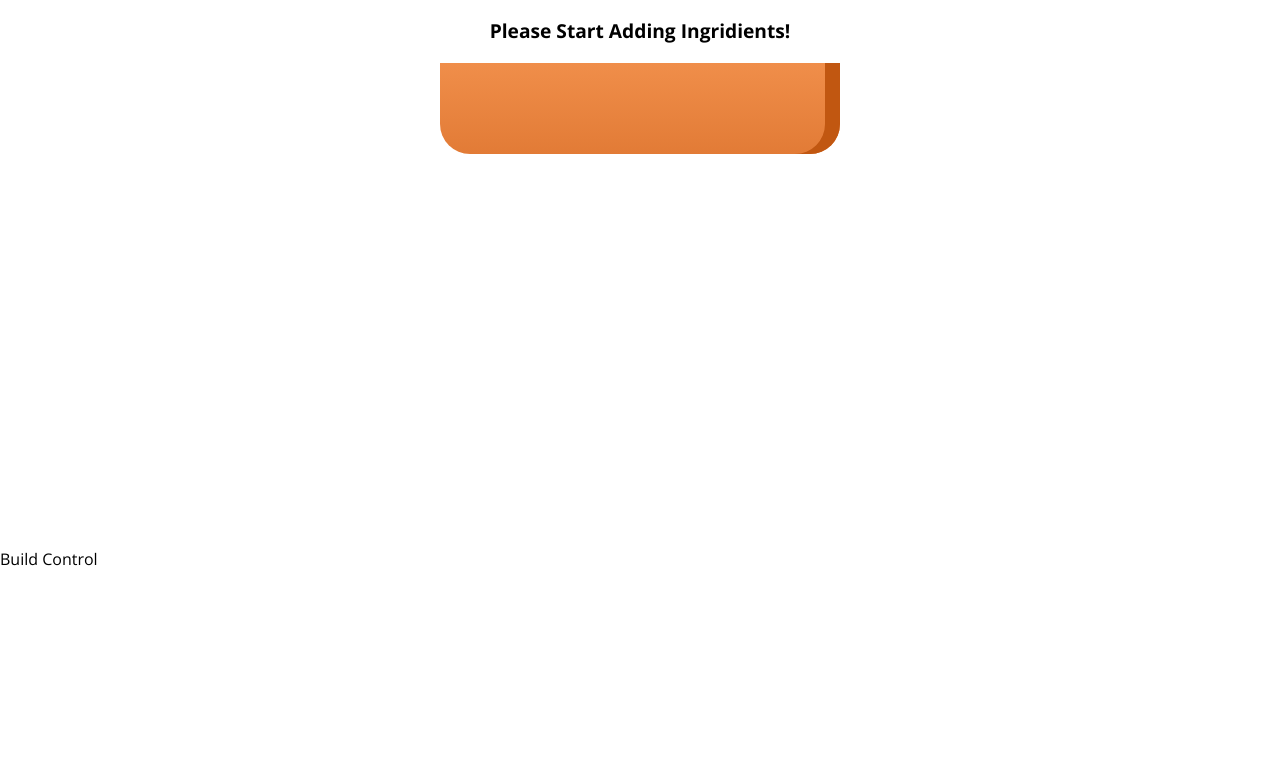
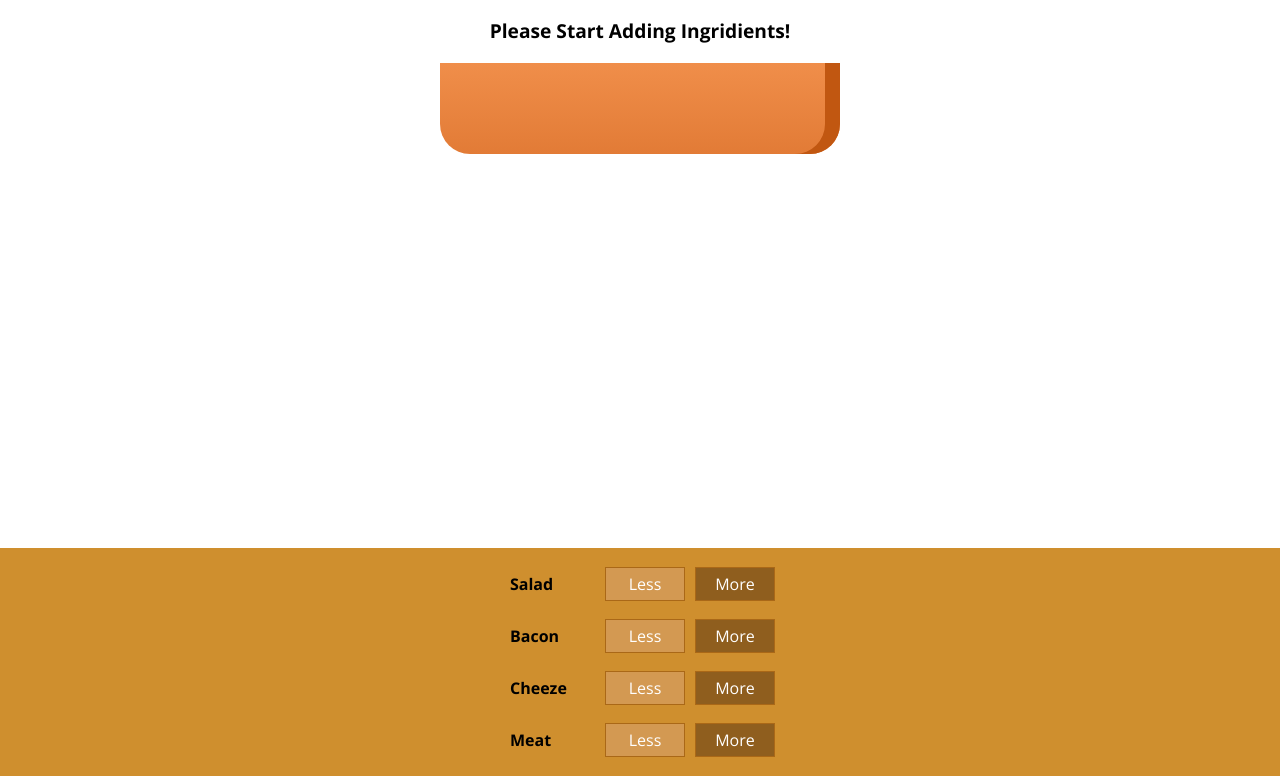
Before and after one commit to Tanishq0007/ReactBurger, a React app: page / in a window 1280 px wide. Shown: the part 190-966 px from the top of the page. Before the commit the page ends 800 px from the top, so only its background shows below. Built offline with nearby package versions, Linux system fonts and the light colour scheme.

Commit message:
Displayed Static Build Controls

```diff
--- a/src/components/Burger/BuildControls/BuildControls.css
+++ b/src/components/Burger/BuildControls/BuildControls.css
@@ -1,4 +1,4 @@
-.BuildControl{
+.BuildControls{
     width: 100%;
     background-color: #CF8F2E;
     display: flex;
--- a/src/components/Burger/BuildControls/BuildControls.js
+++ b/src/components/Burger/BuildControls/BuildControls.js
@@ -1,9 +1,20 @@
 import React from 'react';
 
+import './BuildControls.css'
+import BuildControl from './BuildControl/BuildControl'
+
+const controls = [
+    { label: 'Salad', type: 'salad'},
+    { label: 'Bacon', type: 'bacon'},
+    { label: 'Cheeze', type: 'cheeze'},
+    { label: 'Meat', type: 'meat'},
+]
 
 const buildControls = (props) => (
-    <div>
-
+    <div className='BuildControls' >
+        {controls.map(ctrl => (
+            <BuildControl key={ctrl.label} label={ctrl.label} />
+        ))}
     </div>
 );
 
--- a/src/container/BurgerBulder/BurgerBuilder.js
+++ b/src/container/BurgerBulder/BurgerBuilder.js
@@ -2,6 +2,7 @@
 
 import Aux from '../../HigerOrderComponent/Auxilliary';
 import Burger from '../../components/Burger/Burger';
+import BuildControls from '../../components/Burger/BuildControls/BuildControls'
 
 class BurgerBuilder extends Component {
 
@@ -19,7 +20,7 @@
         return (
             <Aux>
                 <Burger ingredients ={this.state.ingredients} />
-                <div>Build Control</div>
+                <BuildControls />
             </Aux>
         )
     }
```
